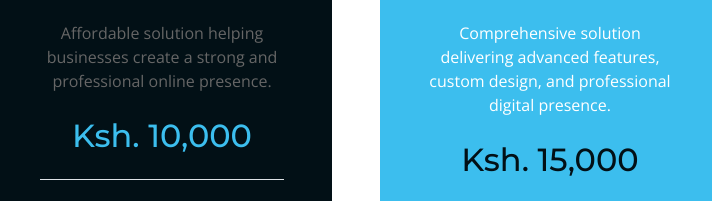
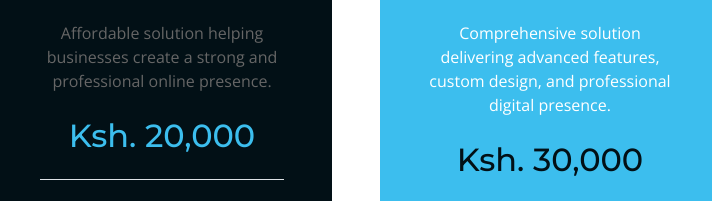
Before and after one commit to Cossy-legends/legendstechnologies, a plain HTML site: page index.html in a window 1280 px wide. Shown: the part 3556-3757 px from the top of the page, 478-1190 px from the left. Drawn offline with nearby package versions, Linux system fonts and the light colour scheme.

Commit message:
Update index.html

```diff
--- a/index.html
+++ b/index.html
@@ -434,7 +434,7 @@ document.getElementById("bookNow").addEventListener("click", function() {
                             <div class="pb-4 border-bottom">
                                 <h2 class="mb-4 text-primary">Basic Packages</h2>
                                 <p class="mb-4">Affordable solution helping businesses create a strong and professional online presence.</p>
-                                <h2 class="mb-0 text-primary">Ksh. 10,000<span class="text-body fs-5 fw-normal"></span></h2>
+                                <h2 class="mb-0 text-primary">Ksh. 20,000<span class="text-body fs-5 fw-normal"></span></h2>
                             </div>
                             <div class="py-4">
                                 <p class="mb-4"><i class="fa fa-check text-primary me-2"></i>Simple responsive website (1–5 pages)</p>
@@ -451,7 +451,7 @@ document.getElementById("bookNow").addEventListener("click", function() {
                             <div class="pb-4 border-bottom">
                                 <h2 class="text-dark mb-4">Premium Packages</h2>
                                 <p class="text-white mb-4">Comprehensive solution delivering advanced features, custom design, and professional digital presence.</p>
-                                <h2 class="text-dark mb-0">Ksh. 15,000<span class="text-white fs-5 fw-normal"></span></h2>
+                                <h2 class="text-dark mb-0">Ksh. 30,000<span class="text-white fs-5 fw-normal"></span></h2>
                             </div>
                             <div class="text-white py-4">
                                 <p class="mb-4"><i class="fa fa-check text-dark me-2"></i>Full-featured website (10+ pages)</p>
```
